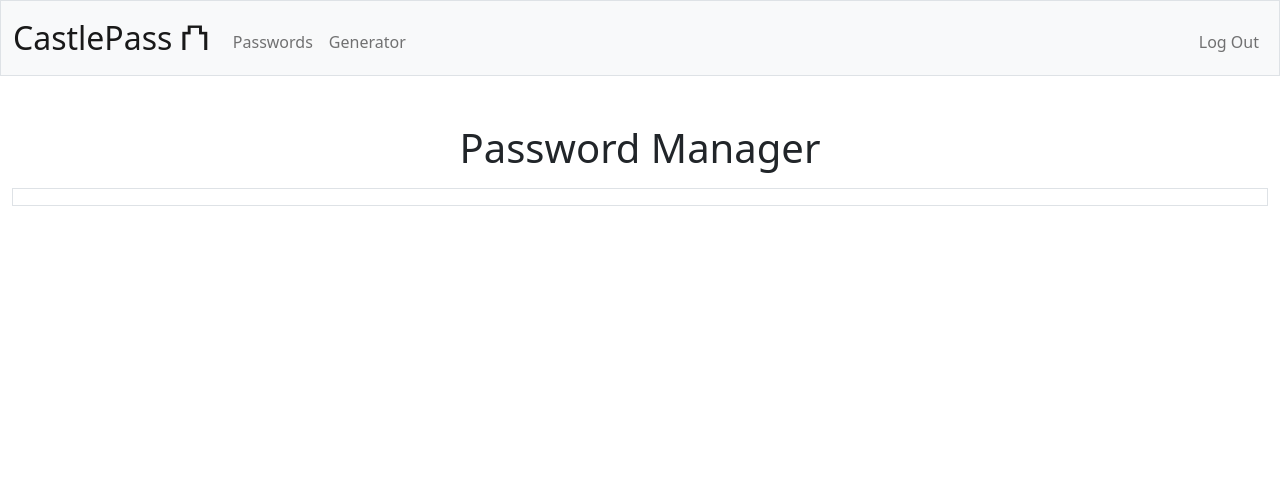
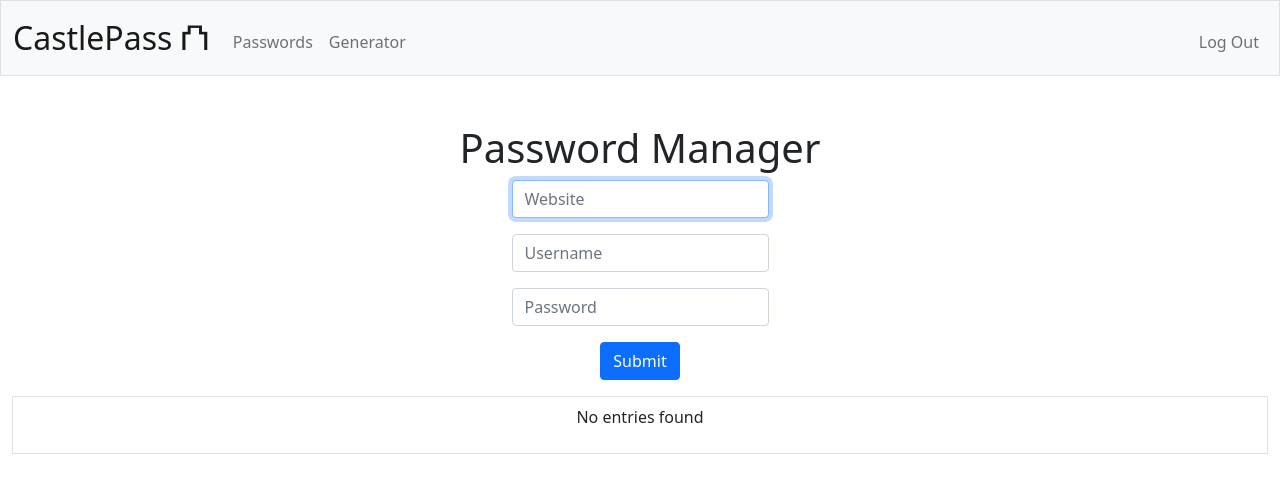
Before and after one commit to lastcastleofbowser/castlepass, a Flask app: page /pass_manager in a window 1280 px wide. Shown: the top 493 px of the page. Run offline with Flask 3, Linux system fonts and the light colour scheme; the visitor is signed in with stand-in values (Sample User, id 1); data comes from the database, SQL or seed files in the repository; some libraries are stand-ins or nearby versions.

Commit message:
password manager takes inputs and stores into db corectly. password toggle implemented with show/hide button. edit and delete need to be coded

```diff
--- a/app.py
+++ b/app.py
@@ -114,14 +114,18 @@ class User(UserMixin):
         return check_password_hash(self.password_hash, entered_password)
 
 
-def unhash_password(password_hash):
-    return password_hash[21:] if password_hash.startswith("pbkdf2:sha256:600000$") else password_hash
-
 # --- DEFINE LOGIN FORM ---
 class LoginForm(FlaskForm):
     email = StringField('Email', validators=[DataRequired(), Email()])
     password = PasswordField('Password', validators=[DataRequired()])
     submit = SubmitField('Login')
+
+# --- DEFINE PASSWORD MANAGER FORM ---
+class PasswordManagerForm(FlaskForm):
+    website = StringField('Website', validators=[DataRequired()])
+    username = StringField('Username', validators=[DataRequired()])
+    password = PasswordField('Password', validators=[DataRequired()])
+    submit = SubmitField('Save')
 
 
 # --- ROUTES BELOW ---
@@ -148,45 +152,31 @@ def register():
             if not first_name or not last_name or not password or not email:
                 flash(f"Please fill out all fields")
                 return redirect("/register")
-                # return render_template("error.html", message="Please fill out all fields", code="400 Bad Request")
 
             # Check if the email already exists
             connection = sqlite3.connect('castlepass.db')
 
-            # Replace with your actual database name
             cursor = connection.cursor()
             cursor.execute("SELECT * FROM users WHERE email = ?", (email,))
             existing_user = cursor.fetchone()
             if existing_user:
                 flash(f"Email already exists")
                 return redirect("/register")
-                # return render_template("error.html", message="Email already exists", code="409 Conflict")
 
             # Check password is at least 6 characters long
             if len(password) < 6:
                 flash(f"Password should be at least 6 characters long")
-                return
-                # return render_template("error.html", message="Password should be at least 6 characters long")
+                return redirect("/register")
 
             # Check email is correct format
             if email.find("@") == -1 or email.find(".") == -1:
                 flash(f"Check your email is formatted correctly")
                 return redirect("/register")
-                # return render_template("error.html", message="Check your email is formatted correctly", code="400 Bad Request")
 
             # Create a new user
             hashed_password = generate_password_hash(password, method='pbkdf2:sha256', salt_length=8)
-            # cursor.execute(
-            #     "INSERT INTO users (first_name, last_name, password_hash, email) VALUES (?, ?, ?, ?)",
-            #     (first_name, last_name, hashed_password, email)
-            # )
-            # connection.commit()
             user = User(None, first_name, last_name, email, hashed_password)
             user.save()
-
-            # user = User.get(email)
-            # print(f"User details:", user.__str__())
-            # print(f"User details:", {user})
 
             return render_template("login.html", form=LoginForm())
 
@@ -292,7 +282,6 @@ def logout():
     return render_template('index.html')
 
 
-
 @app.route('/pass_generator', methods=["GET", "POST"])
 # @login_required
 def pass_generator():
@@ -356,8 +345,72 @@ def pass_generator():
 @app.route('/pass_manager', methods=["GET", "POST"])
 # @login_required
 def pass_manager():
-     """Password Manager"""
-     return render_template('pass_manager.html')
+    """Password Manager"""
+    form = PasswordManagerForm()
+    user_id = session["user_id"]
+
+    connection = sqlite3.connect('castlepass.db')
+    cursor = connection.cursor()
+
+    if not user_id:
+        flash(f"Please login to access password manager")
+        return redirect("/login")
+
+    elif user_id:
+        # Retrieve users passwords in the database
+        cursor.execute(
+        "SELECT site_address, site_username, site_password FROM passwords WHERE user_id = ?",
+        (user_id,)
+        )
+        entries = cursor.fetchall()
+
+    if request.method == "GET":
+        return render_template('pass_manager.html', entries=entries, form=form)
+
+    # Get password details from the form
+    website = request.form.get("website")
+    username = request.form.get("username")
+    password = str(request.form.get("password"))
+
+    if request.method == "POST":
+        try:
+            connection = sqlite3.connect('castlepass.db')
+            cursor = connection.cursor()
+
+            # Check all parameters are filled
+            if not website or not username or not password:
+                flash(f"Please fill out all fields")
+                return redirect("/pass_manager")
+
+            # Insert new row into database
+            cursor.execute("INSERT INTO passwords (user_id, site_address, site_username, site_password) VALUES (?, ?, ?, ?)",
+            (user_id, website, username, password))
+
+            # Commit the changes
+            connection.commit()
+
+            # Retrieve updated passwords from the database
+            cursor.execute(
+            "SELECT site_address, site_username, site_password FROM passwords WHERE user_id = ?",
+            (user_id,)
+            )
+            entries = cursor.fetchall()
+
+            # Edit password
+            if request.form.get("edit"):
+                cursor.execute("UPDATE passwords SET site_address = ?, site_username = ?, site_password = ? WHERE user_id = ? AND site_address = ?",
+                (website, username, password, user_id, website))
+                connection.commit()
+                flash(f"Password updated successfully")
+                return redirect("/pass_manager")
+
+            return render_template('pass_manager.html', entries=entries, form=form)
+
+        finally:
+            if cursor:
+                cursor.close()
+            if connection:
+                connection.close()
 
 
 
--- a/static/script.js
+++ b/static/script.js
@@ -1,3 +1,5 @@
+// PASSWORD GENERATOR BELOW
+
 function copyToClipboard() {
     var copyText = document.getElementById("generated-password").textContent.trim();
 
@@ -42,3 +44,31 @@ document.addEventListener("DOMContentLoaded", function() {
         }
     });
 });
+
+// PASSWORD MANAGER BELOW
+
+function toggleVisibility(index) {
+    var passwordElement = document.querySelectorAll(".user-password")[index];
+    var button = document.querySelectorAll(".toggle-visibility")[index];
+
+    var visiblePassword = passwordElement.querySelector('.visible-password');
+    var hiddenPassword = passwordElement.querySelector('.hidden-password');
+
+    if (visiblePassword.classList.contains("hidden")) {
+        visiblePassword.classList.remove("hidden");
+        hiddenPassword.classList.add("hidden");
+        button.textContent = "Hide";
+    } else {
+        visiblePassword.classList.add("hidden");
+        hiddenPassword.classList.remove("hidden");
+        button.textContent = "Show";
+    }
+}
+
+// Initialize button text on load
+document.addEventListener("DOMContentLoaded", function() {
+    var buttons = document.querySelectorAll(".toggle-visibility");
+    buttons.forEach(function(button, index) {
+        toggleVisibility(index);
+    });
+});
--- a/static/styles.css
+++ b/static/styles.css
@@ -21,3 +21,8 @@ nav .navbar-brand .green
 {
     color: #2e944b;
 }
+
+.hidden
+{
+    display: none;
+}
--- a/templates/pass_manager.html
+++ b/templates/pass_manager.html
@@ -7,30 +7,54 @@
 {% block main %}
     <h1>Password Manager</h1>
 
+    <form action="/pass_manager" method="post">
+            <div class="mb-3">
+                <input autocomplete="off" autofocus class="form-control mx-auto w-auto" id="website" name="website" placeholder="Website" required type="text">
+            </div>
+            <div class="mb-3">
+                <input autocomplete="off" autofocus class="form-control mx-auto w-auto" id="username" name="username" placeholder="Username" required type="text">
+            </div>
+            <div class="mb-3">
+                <input autocomplete="new-password" autofocus class="form-control mx-auto w-auto" id="password" name="password" placeholder="Password" required type="password">
+            </div>
+            <button class="btn btn-primary" type="submit">Submit</button>
+        </form>
+
     <div class="d-flex align-items-center my-3 justify-content-center mx-auto border p-2">
-        {% if password %}
-            <div id="password-history">
-                <table>
-                    <thead>
-                        <td> Website </td>
-                        <td> Username </td>
-                        <td> Password </td>
-                        <td> Date Created </td>
+        {% if session["user_id"] %}
+            {% if entries %}
+                <div id="password-history" class="table-responsive">
+                    <table class="table mx-auto">
+                        <thead class="thead-dark">
+                            <td scope="column"> Website </td>
+                            <td scope="column"> Username </td>
+                            <td scope="column"> Password </td>
+                            <td scope="column">Show/Hide</td>
+                            <td scope="column">Edit</td>
+                            <td scope="column">Delete</td>
                         </thead>
                         <tbody>
                             {% for entry in entries %}
                             <tr>
                                 <td> {{ entry[0] }} </td>
                                 <td> {{ entry[1] }} </td>
-                            <td> {{ entry[2] }} </td>
-                            <td> {{ entry[3] }} </td>
+                                <td class="user-password">
+                                    <span class="visible-password">{{ entry[2] }}</span>
+                                    <span class="hidden-password hidden">******</span>
+                                </td>
+                                <td><button type="button" class="toggle-visibility btn btn-outline-primary" name="toggle-visibility" onclick="toggleVisibility('{{ loop.index0 }}')">Show</button></td>
+                                <td><button type="button" class="edit btn btn-outline-primary" name="edit">Edit</button></td>
+                                <td><button type="button" class="delete btn btn-outline-danger" name="delete">Delete</button></td>
                             </tr>
                             {% endfor %}
                         </tbody>
                     </table>
-
-
                 </div>
+            {% else %}
+                <p> No entries found </p>
+            {% endif %}
+        {% else %}
+        <p> Please log in to access the password manager </p>
         {% endif %}
     </div>
 
```
Also changed, not shown: todo.md (+6 -6 lines), castlepass.db, 8 other files. Lines whose indentation alone changed are shown as unchanged.
